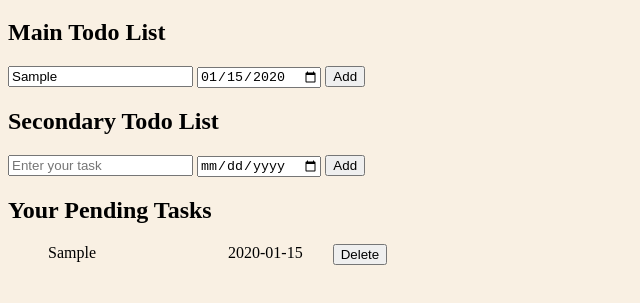
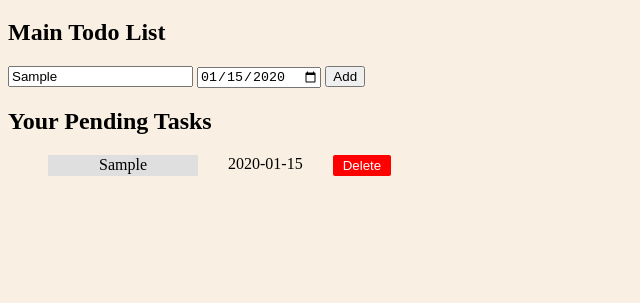
Before and after one commit to maazfarooqui/Todolist, a plain HTML site: page index.html in a window 1280 px wide. Both pictures are taken after typing "Sample", "2020-01-15" into the empty fields and a click on the button "Add". Shown: the part 61-364 px from the top of the page, without its empty margins (0-640 px from the left). Drawn offline with Linux system fonts and the light colour scheme.

Commit message:
single diary

```diff
--- a/index.html
+++ b/index.html
@@ -19,12 +19,12 @@
             <button class="addTask">Add</button>
         </div>
 
-        <div class="type2">
+        <!-- <div class="type2">
             <h2>Secondary Todo List</h2>
-            <input type="text" name="Secondary Todo"  placeholder="Enter your task">
+            <input class="taskInput" type="text" name="Secondary Todo"  placeholder="Enter your task">
             <input class="calender" type="date" name="date" id="date">
-            <button>Add</button>
-        </div>
+            <button class="addTask">Add</button>
+        </div> -->
 
         <div class="List">
             <h2>Your Pending Tasks</h2>
--- a/script.js
+++ b/script.js
@@ -9,6 +9,8 @@ let tasklist = document.querySelector(".taskList")
 
 let id =0;
 
+
+//to hande the deletion of tasks
 tasklist.addEventListener("click", function (event) {
     if (event.target.classList.contains("delete")) {
         event.target.parentElement.remove();
@@ -16,7 +18,7 @@ tasklist.addEventListener("click", function (event) {
 });
 
 
-
+//to add tasks to the list
 addtask.addEventListener("click", function () {
     let date = calender.value;
     let task = taskinput.value;
--- a/style.css
+++ b/style.css
@@ -17,3 +17,20 @@
 body{
     background-color: rgb(249, 240, 227);
 }
+
+.listfromjs :nth-child(1){
+    background-color: rgb(223, 223, 223);
+    display: flex;
+    align-items: center;
+    justify-content: center;
+
+}
+
+.delete{
+    background-color: red;
+    color: white;
+    border: none;
+    padding: 3px 10px;
+    border-radius: 2px;
+    cursor: pointer;
+}
```
